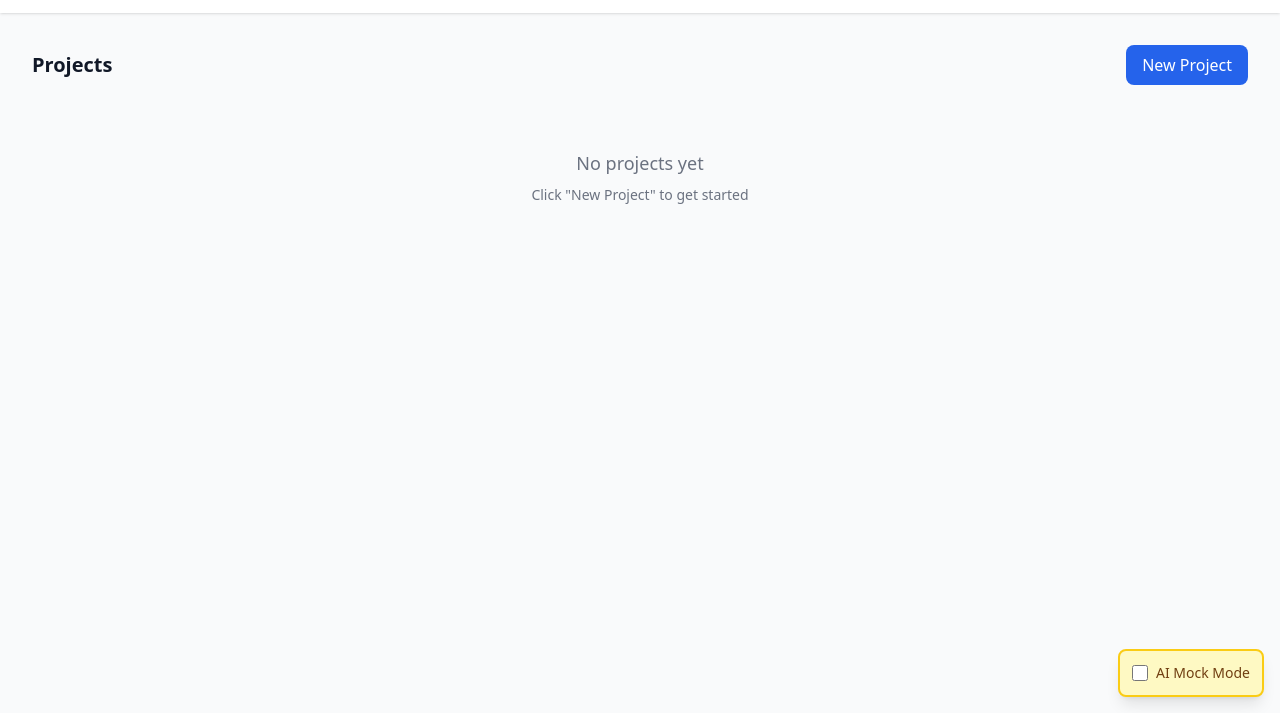
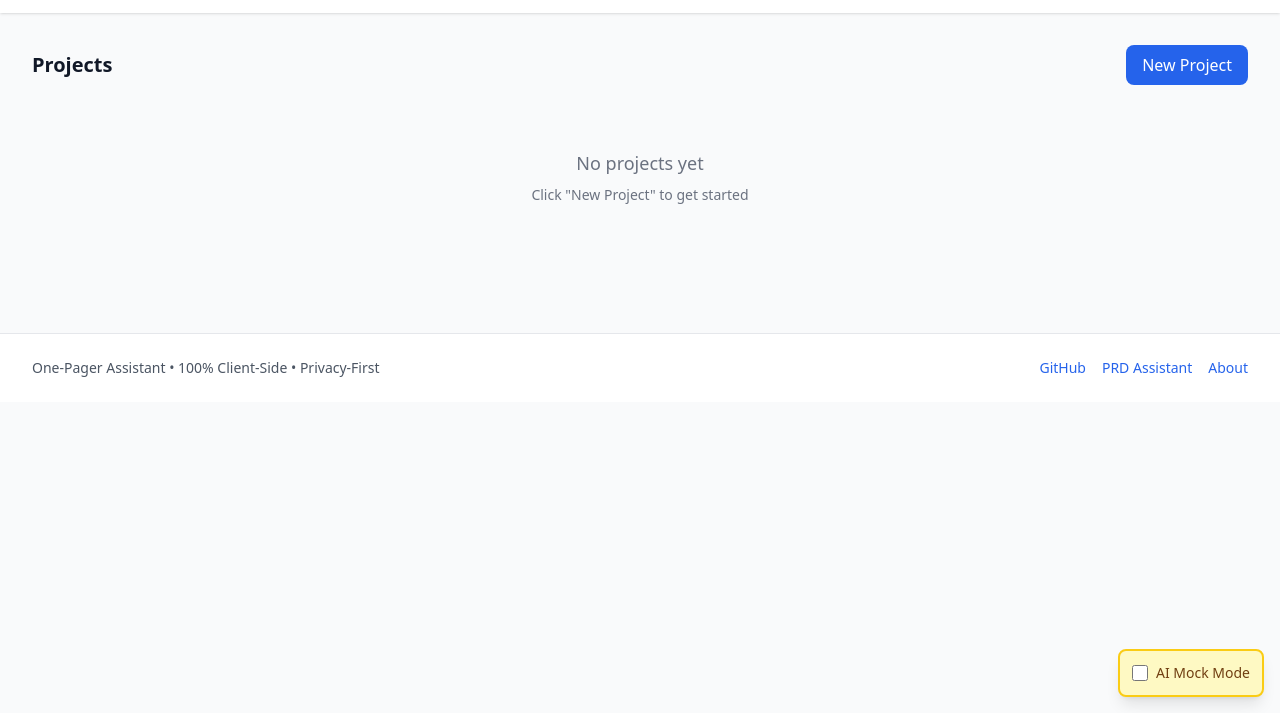
Before and after one commit to bordenet/one-pager, a website with bundled scripts: page docs/index.html in a window 1280 px wide. Shown: the part 87-800 px from the top of the page. Built offline with nearby package versions, Linux system fonts and the light colour scheme.

Commit message:
Deploy to GitHub Pages

```diff
--- a/docs/index.html
+++ b/docs/index.html
@@ -105,6 +105,34 @@
         </div>
     </div>
 
+    <!-- Footer -->
+    <footer class="bg-white dark:bg-gray-800 border-t border-gray-200 dark:border-gray-700 mt-12">
+        <div class="max-w-7xl mx-auto px-4 sm:px-6 lg:px-8 py-6">
+            <div class="flex flex-col sm:flex-row justify-between items-center gap-4">
+                <p class="text-sm text-gray-600 dark:text-gray-400">
+                    One-Pager Assistant • 100% Client-Side • Privacy-First
+                </p>
+                <div class="flex gap-4">
+                    <a href="https://github.com/bordenet/one-pager"
+                       target="_blank"
+                       class="text-sm text-blue-600 dark:text-blue-400 hover:underline">
+                        GitHub
+                    </a>
+                    <a href="https://bordenet.github.io/product-requirements-assistant/"
+                       target="_blank"
+                       class="text-sm text-blue-600 dark:text-blue-400 hover:underline">
+                        PRD Assistant
+                    </a>
+                    <a href="https://github.com/bordenet/Engineering_Culture/blob/main/SDLC/The_One-Pager.md"
+                       target="_blank"
+                       class="text-sm text-blue-600 dark:text-blue-400 hover:underline">
+                        About
+                    </a>
+                </div>
+            </div>
+        </div>
+    </footer>
+
     <!-- Scripts -->
     <script type="module" src="js/app.js"></script>
 </body>
```
